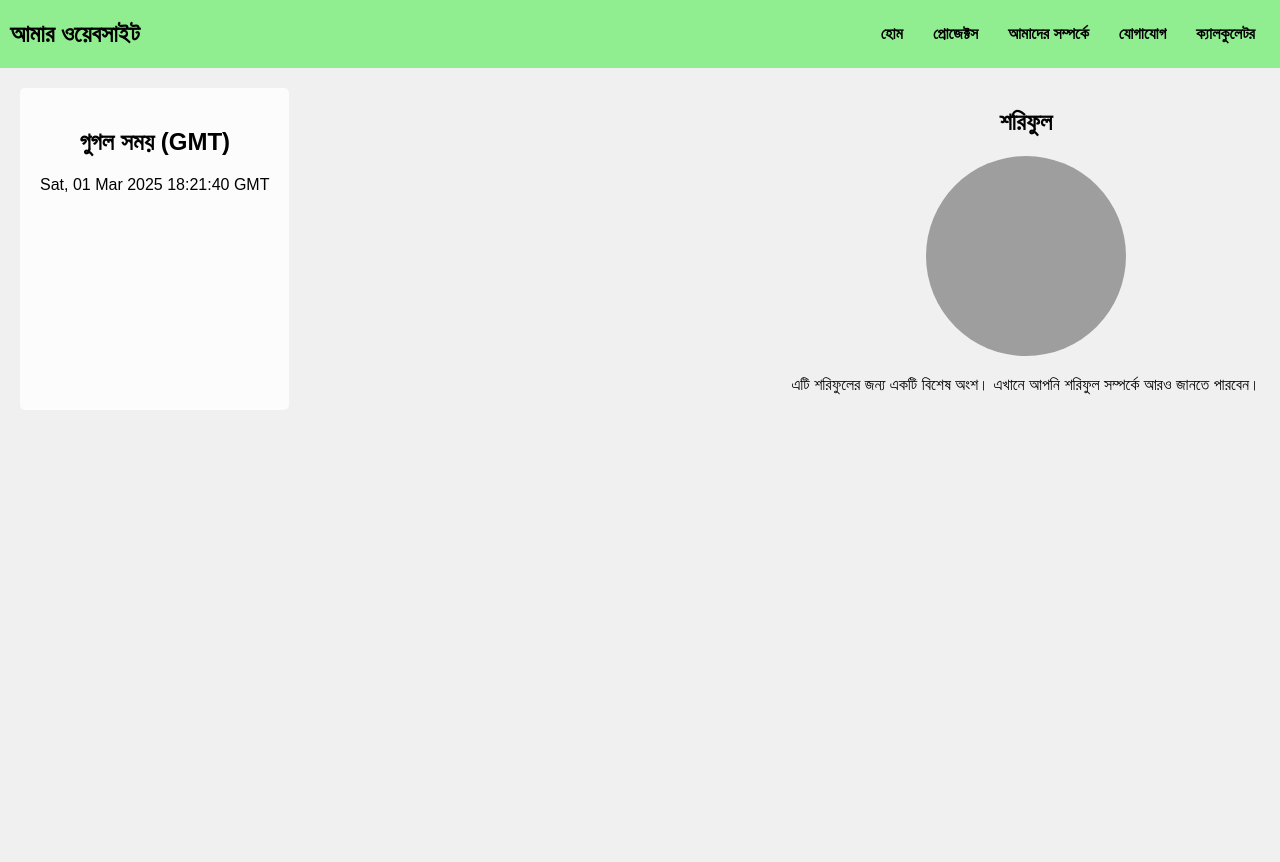
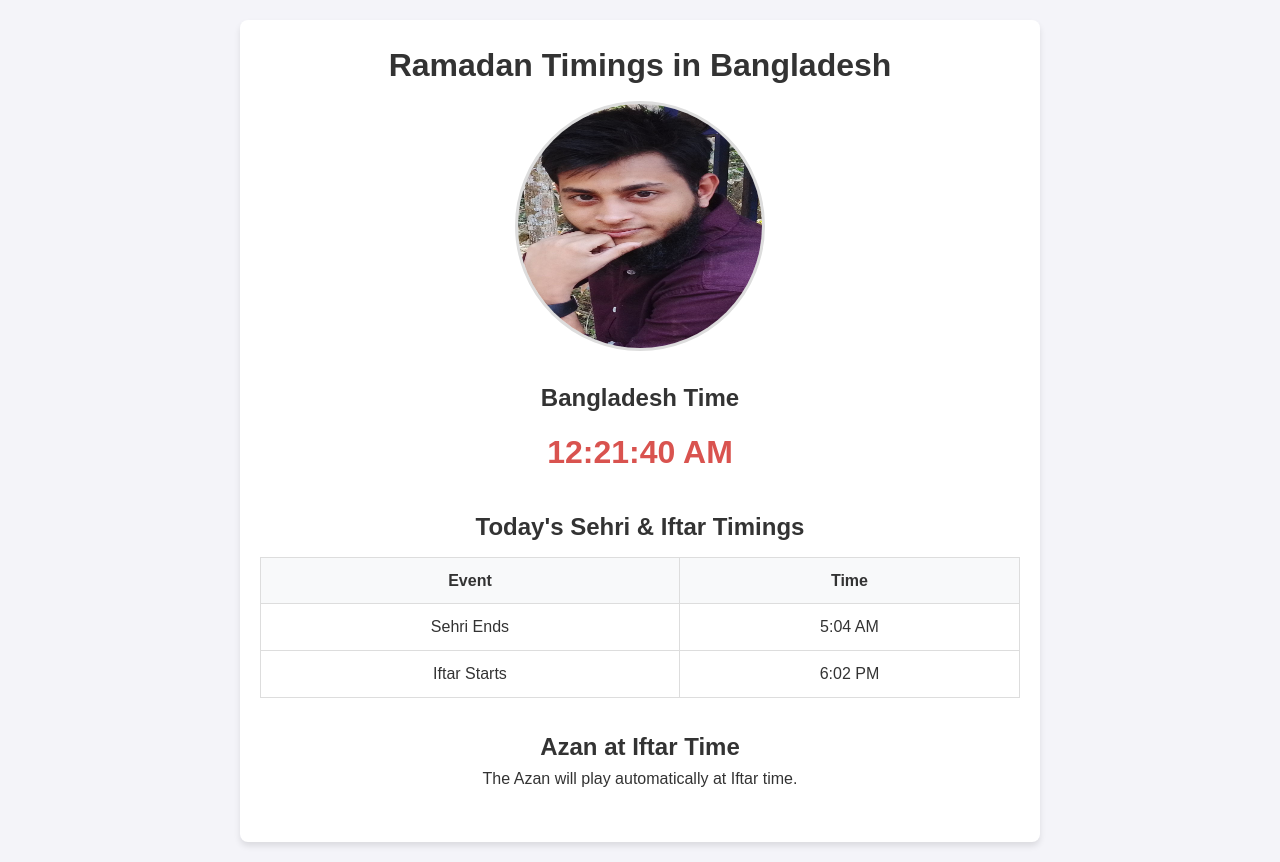
Before and after one commit to mdshorifulislammir/shorifulislam, a plain HTML site: page index.html in a window 1280 px wide. Before the commit the page ends 800 px from the top, so only its background shows below. Drawn offline with Linux system fonts and the light colour scheme; grey boxes are pictures that could not be loaded.

Commit message:
Add files via upload

```diff
--- a/index.html
+++ b/index.html
@@ -3,56 +3,52 @@
 <head>
     <meta charset="UTF-8">
     <meta name="viewport" content="width=device-width, initial-scale=1.0">
-    <title>আমার ওয়েবসাইট</title>
-    <link rel="stylesheet" href="styles.css">
+    <title>Ramadan Timings - Bangladesh</title>
+    <link rel="stylesheet" href="style.css">
 </head>
 <body>
+    <div class="container">
+        <!-- Header Section -->
+        <header>
+            <h1>Ramadan Timings in Bangladesh</h1>
+            <img src="IMG_20250217_124657_AI~2.jpg" alt="Your Photo" class="profile-photo">
+        </header>
 
-    <nav class="navbar">
-        <div class="logo">আমার ওয়েবসাইট</div>
-        <div class="nav-links" id="nav-links">
-            <a href="index.html">হোম</a>
-            <a href="projects.html">প্রোজেক্টস</a>
-            <a href="about.html">আমাদের সম্পর্কে</a>
-            <a href="contact.html">যোগাযোগ</a>
-            <a href="#" onclick="toggleCalculator()">ক্যালকুলেটর</a>
-        </div>
-        <div class="menu-icon" onclick="toggleMenu()">&#9776;</div>
-    </nav>
+        <!-- Digital Clock -->
+        <section class="clock-section">
+            <h2>Bangladesh Time</h2>
+            <div id="digital-clock">Loading...</div>
+        </section>
 
-    <div class="content">
-        <div class="time-section">
-            <h2>গুগল সময় (GMT)</h2>
-            <div id="google-time"></div>
-        </div>
-        <div class="image-section">
-            <h2>শরিফুল</h2>
-            <img src="IMG_20250217_133741_AI.jpg" alt="শরিফুল" class="round-image">
-            <p>এটি শরিফুলের জন্য একটি বিশেষ অংশ। এখানে আপনি শরিফুল সম্পর্কে আরও জানতে পারবেন।</p>
-        </div>
-    </div>
+        <!-- Sehri and Iftar Timings Table -->
+        <section class="timings-section">
+            <h2>Today's Sehri & Iftar Timings</h2>
+            <table id="timings-table">
+                <thead>
+                    <tr>
+                        <th>Event</th>
+                        <th>Time</th>
+                    </tr>
+                </thead>
+                <tbody>
+                    <tr>
+                        <td>Sehri Ends</td>
+                        <td id="sehri-time">Fetching...</td>
+                    </tr>
+                    <tr>
+                        <td>Iftar Starts</td>
+                        <td id="iftar-time">Fetching...</td>
+                    </tr>
+                </tbody>
+            </table>
+        </section>
 
-    <div class="calculator" id="calculator">
-        <h2>ক্যালকুলেটর</h2>
-        <input type="text" id="calc-input" disabled class="calc-screen">
-        <div class="calc-buttons">
-            <button class="calc-button" onclick="appendToInput('7')">7</button>
-            <button class="calc-button" onclick="appendToInput('8')">8</button>
-            <button class="calc-button" onclick="appendToInput('9')">9</button>
-            <button class="calc-button" onclick="appendToInput('/')">/</button>
-            <button class="calc-button" onclick="appendToInput('4')">4</button>
-            <button class="calc-button" onclick="appendToInput('5')">5</button>
-            <button class="calc-button" onclick="appendToInput('6')">6</button>
-            <button class="calc-button" onclick="appendToInput('*')">*</button>
-            <button class="calc-button" onclick="appendToInput('1')">1</button>
-            <button class="calc-button" onclick="appendToInput('2')">2</button>
-            <button class="calc-button" onclick="appendToInput('3')">3</button>
-            <button class="calc-button" onclick="appendToInput('-')">-</button>
-            <button class="calc-button" onclick="appendToInput('0')">0</button>
-            <button class="calc-button" onclick="calculateResult()">=</button>
-            <button class="calc-button" onclick="clearInput()">C</button>
-            <button class="calc-button" onclick="appendToInput('+')">+</button>
-        </div>
+        <!-- Azan Player -->
+        <section class="azan-section">
+            <h2>Azan at Iftar Time</h2>
+            <p>The Azan will play automatically at Iftar time.</p>
+            <audio id="azan-audio" src="assets/audio/azan.mp3"></audio>
+        </section>
     </div>
 
     <script src="script.js"></script>
--- a/script.js
+++ b/script.js
@@ -1,74 +1,51 @@
-function toggleMenu() {
-    const navLinks = document.getElementById('nav-links');
-    if (navLinks.style.display === "flex") {
-        navLinks.style.display = "none";
+// Function to update the digital clock
+function updateClock() {
+    const now = new Date();
+    const options = { timeZone: 'Asia/Dhaka', hour12: true, hour: 'numeric', minute: 'numeric', second: 'numeric' };
+    const bangladeshTime = now.toLocaleTimeString('en-US', options);
+    document.getElementById('digital-clock').textContent = bangladeshTime;
+}
+
+// Fetch Sehri and Iftar timings (dummy data for demonstration)
+function fetchTimings() {
+    // Replace this with actual API or data source
+    const sehriTime = "5:04 AM";
+    const iftarTime = "6:02 PM";
+
+    document.getElementById('sehri-time').textContent = sehriTime;
+    document.getElementById('iftar-time').textContent = iftarTime;
+
+    return { sehriTime, iftarTime };
+}
+
+// Play Azan at Iftar time
+function playAzanAtIftar(iftarTime) {
+    const now = new Date();
+    const [hour, minute] = iftarTime.split(/[: ]/);
+    const ampm = iftarTime.includes("PM") ? "PM" : "AM";
+    const iftarDateTime = new Date(now);
+
+    if (ampm === "PM" && hour !== "12") {
+        iftarDateTime.setHours(parseInt(hour) + 12);
     } else {
-        navLinks.style.display = "flex";
+        iftarDateTime.setHours(parseInt(hour));
+    }
+    iftarDateTime.setMinutes(parseInt(minute));
+    iftarDateTime.setSeconds(0);
+
+    const timeUntilIftar = iftarDateTime - now;
+
+    if (timeUntilIftar > 0) {
+        setTimeout(() => {
+            const azanAudio = document.getElementById('azan-audio');
+            azanAudio.play();
+        }, timeUntilIftar);
     }
 }
 
-// Function to update Google time (GMT)
-function updateGoogleTime() {
-    const googleTimeElement = document.getElementById('google-time');
-    const now = new Date();
-    const utc = now.getTime() + (now.getTimezoneOffset() * 60000); // UTC time
-    const gmtDate = new Date(utc);
-    googleTimeElement.innerHTML = gmtDate.toUTCString(); // Current time in GMT format
-}
-
-// Update the Google time every second
-setInterval(updateGoogleTime, 1000);
-
-// Function to toggle calculator visibility
-function toggleCalculator() {
-    const calculator = document.getElementById('calculator');
-    if (calculator.style.display === "none" || calculator.style.display === "") {
-        calculator.style.display = "block";
-    } else {
-        calculator.style.display = "none";
-    }
-}
-
-// Function to append value to calculator input
-function appendToInput(value) {
-    const input = document.getElementById('calc-input');
-    input.value += value;
-}
-
-// Function to calculate result
-function calculateResult() {
-    const input = document.getElementById('calc-input');
-    try {
-        input.value = eval(input.value); // Calculate the result
-    } catch (e) {
-        input.value = "Error"; // Handle error
-    }
-}
-
-// Function to clear calculator input
-function clearInput() {
-    const input = document.getElementById('calc-input');
-    input.value = ""; // Clear the input
-}
-
-// Function to fetch live news
-async function fetchLiveNews() {
-    const newsList = document.getElementById('news-list');
-    newsList.innerHTML = ""; // Clear current news items
-
-    try {
-        const response = await fetch('https://newsapi.org/v2/top-headlines?country=bd&apiKey=');
-        const data = await response.json();
-        data.articles.forEach(article => {
-            const li = document.createElement('li');
-            li.textContent = article.title; // Display article title
-            newsList.appendChild(li);
-        });
-    } catch (error) {
-        console.error("Error fetching news:", error);
-    }
-}
-
-// Fetch live news every 60 seconds
-setInterval(fetchLiveNews, 60000);
-fetchLiveNews(); // Initial call to fetch news
+// Initialize the app
+document.addEventListener('DOMContentLoaded', () => {
+    setInterval(updateClock, 1000); // Update clock every second
+    const { iftarTime } = fetchTimings(); // Fetch timings
+    playAzanAtIftar(iftarTime); // Play Azan at Iftar time
+});
--- /dev/null
+++ b/style.css
@@ -0,0 +1,66 @@
+/* General Reset */
+* {
+    margin: 0;
+    padding: 0;
+    box-sizing: border-box;
+}
+
+body {
+    font-family: Arial, sans-serif;
+    background-color: #f4f4f9;
+    color: #333;
+    line-height: 1.6;
+    text-align: center;
+    padding: 20px;
+}
+
+.container {
+    max-width: 800px;
+    margin: 0 auto;
+    padding: 20px;
+    background: #fff;
+    border-radius: 8px;
+    box-shadow: 0 4px 6px rgba(0, 0, 0, 0.1);
+}
+
+header {
+    margin-bottom: 20px;
+}
+
+.profile-photo {
+    width: 250px;
+    height: 250px;
+    border-radius: 70%;
+    margin-top: 10px;
+    border: 3px solid #ddd;
+}
+
+.clock-section, .timings-section, .azan-section {
+    margin-bottom: 30px;
+}
+
+#digital-clock {
+    font-size: 2rem;
+    font-weight: bold;
+    color: #d9534f;
+    margin-top: 10px;
+}
+
+table {
+    width: 100%;
+    border-collapse: collapse;
+    margin-top: 10px;
+}
+
+table, th, td {
+    border: 1px solid #ddd;
+}
+
+th, td {
+    padding: 10px;
+    text-align: center;
+}
+
+th {
+    background-color: #f8f9fa;
+}
```
Also changed, not shown: IMG_20250217_124657_AI~2.jpg (added).
